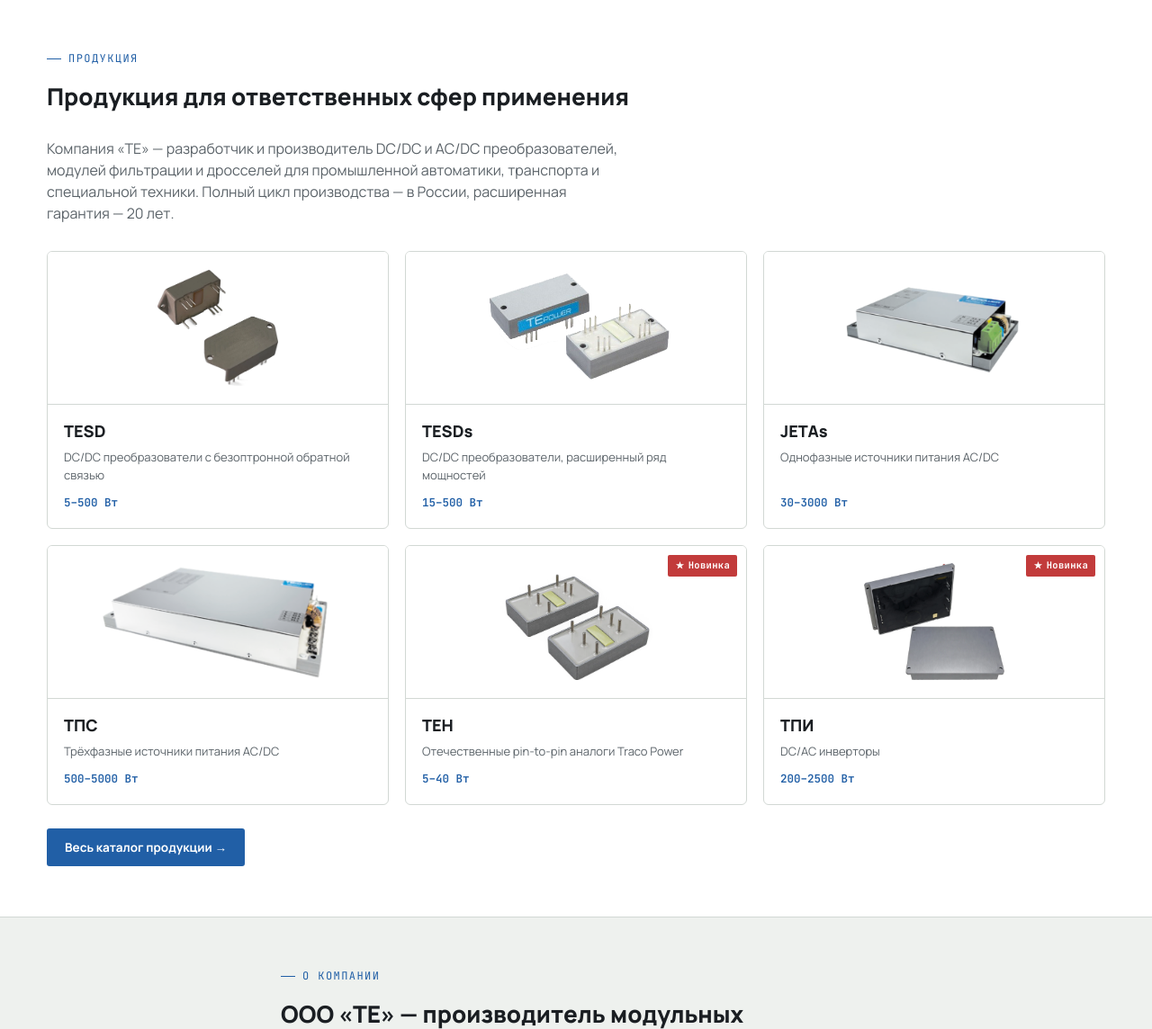
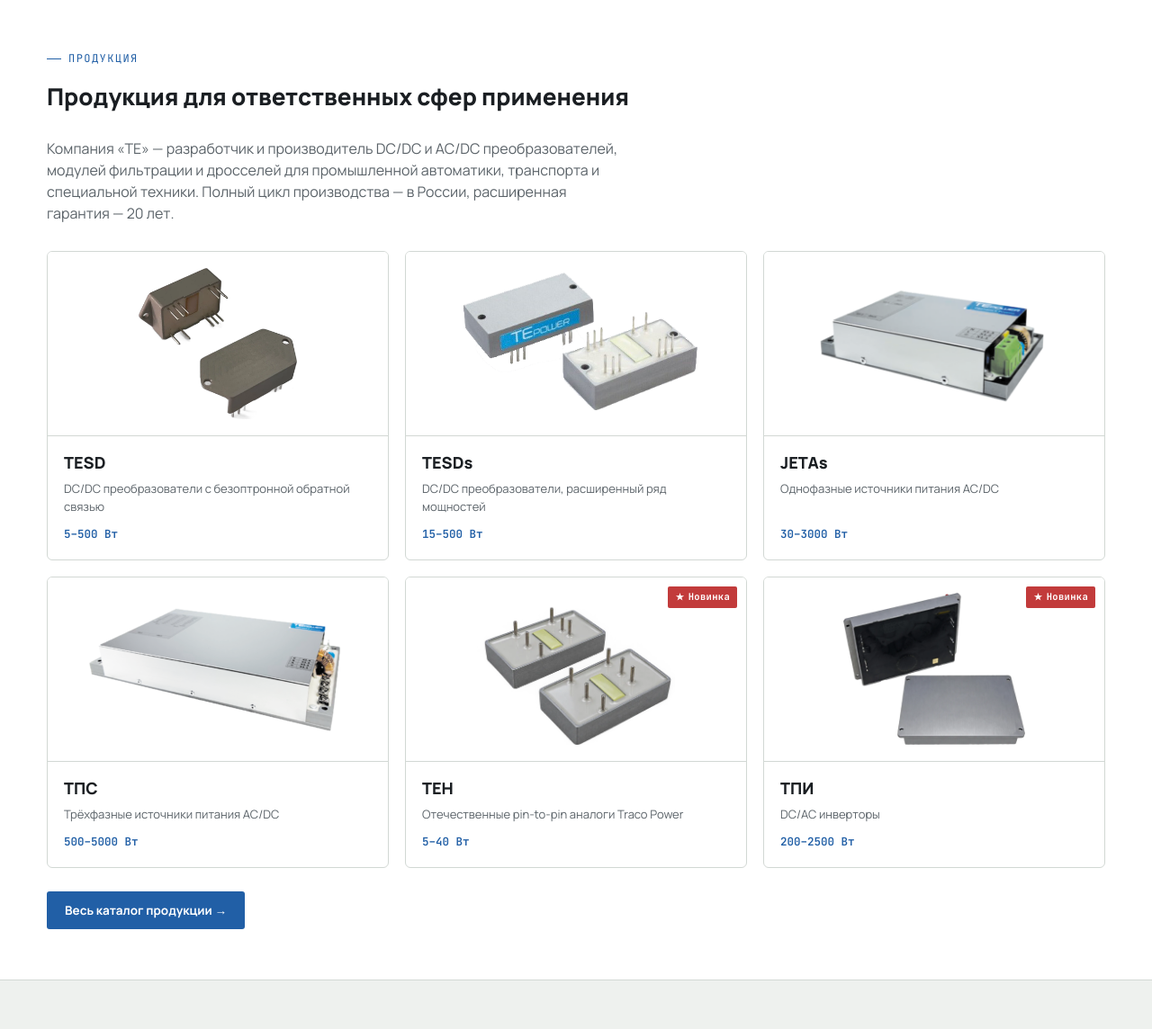
Before and after one commit to KorolevAndrey13/TE-power, a PHP site: page / in a window 1280 px wide. Shown: the part 733-1877 px from the top of the page at 90% size. Run offline with PHP 8.4, Linux system fonts and the light colour scheme.

Commit message:
Enlarge product photos by 30%
Series and size page photos: max-height 150 -> 195 px. Product cards:
photo 130 -> 169 px, photo box 170 -> 205 px.

Co-Authored-By: Claude Opus 5.5 <noreply@anthropic.com>

```diff
--- a/style.css
+++ b/style.css
@@ -259,8 +259,8 @@ button{font-family:inherit; cursor:pointer;}
    ========================================================== */
 .product-card{background:var(--panel); border:1px solid var(--line); border-radius:6px; overflow:hidden; display:flex; flex-direction:column;}
 .product-card:hover{border-color:var(--accent);}
-.product-card__photo{position:relative; height:170px; background:var(--panel); display:flex; align-items:center; justify-content:center; border-bottom:1px solid var(--line); overflow:hidden;}
-.product-card__photo img{max-height:130px; width:auto; margin:0 auto; object-fit:contain;}
+.product-card__photo{position:relative; height:205px; background:var(--panel); display:flex; align-items:center; justify-content:center; border-bottom:1px solid var(--line); overflow:hidden;}
+.product-card__photo img{max-height:169px; max-width:92%; width:auto; margin:0 auto; object-fit:contain;}
 [data-theme="dark"] .product-card__photo img{border-radius:4px;}
 .product-card__badge{position:absolute; top:10px; right:10px; background:var(--signal); color:#fff; font-family:var(--mono); font-size:10.5px; font-weight:700; padding:4px 8px; border-radius:2px; letter-spacing:.03em; display:flex; align-items:center; gap:4px;}
 .product-card__badge svg{width:11px; height:11px;}
@@ -292,7 +292,7 @@ button{font-family:inherit; cursor:pointer;}
 .spec-panel{position:sticky; top:78px; background:var(--panel); border:1px solid var(--line); border-radius:4px; padding:22px;}
 @media (max-width:900px){ .spec-panel{position:static;} }
 .spec-panel__photo{width:100%; background:none; border:none; padding:0; margin-bottom:18px; display:flex; align-items:center; justify-content:center;}
-.spec-panel__photo img{max-height:150px;}
+.spec-panel__photo img{max-height:195px;}
 [data-theme="dark"] .spec-panel__photo img{border-radius:4px;}
 .spec-panel__title{font-family:var(--mono); font-size:12px; text-transform:uppercase; color:var(--graphite-3); margin-bottom:14px;}
 .spec-panel__row{display:flex; justify-content:space-between; gap:8px; padding:9px 0; border-top:1px solid var(--bg); font-size:13px;}
@@ -375,7 +375,7 @@ button{font-family:inherit; cursor:pointer;}
 @media (max-width:860px){ .series-intro{grid-template-columns:minmax(0,1fr); gap:32px;} }
 .series-intro__title{font-size:22px; font-weight:800; margin-bottom:16px;}
 .series-intro__photo{background:none; border:none; padding:0; margin-bottom:28px; display:flex; align-items:center; justify-content:center;}
-.series-intro__photo img{max-height:150px;}
+.series-intro__photo img{max-height:195px;}
 [data-theme="dark"] .series-intro__photo img{border-radius:4px;}
 .series-intro__more{font-size:13px; color:var(--graphite-2); margin-top:16px;}
 
```
